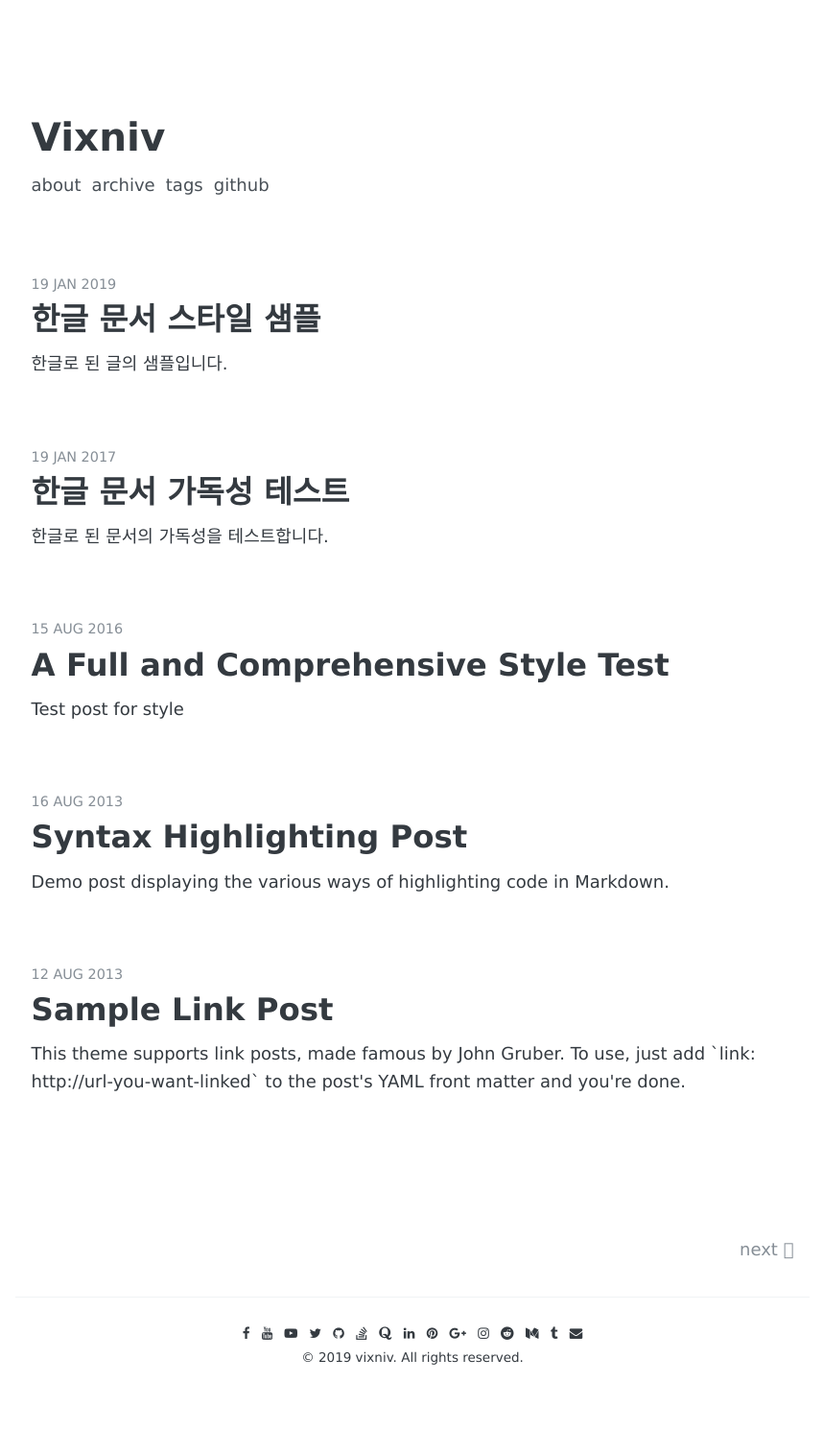
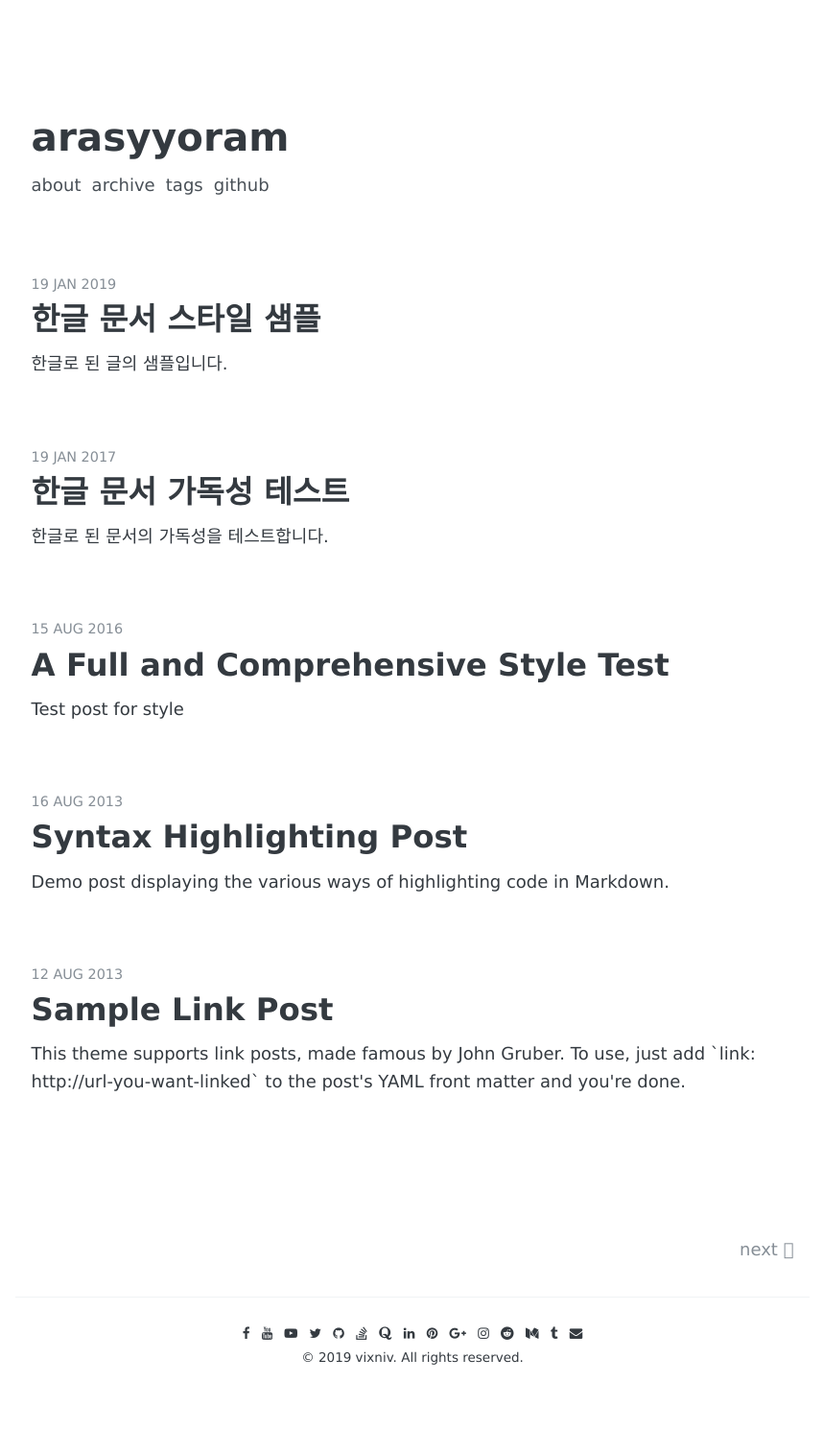
Before and after one commit to arasyyoram/arasyyoram.github.io, a Jekyll site: the page built from index.html, in a window 1280 px wide. Shown: the whole page at 96% size, without its empty margins (210-1068 px from the left). Built offline with Jekyll 4.4.1, drawn with Linux system fonts in a browser that asks for light colours; some web fonts are replaced; the list of posts is cut into pages by our own code.

Commit message:
Update _config.yml

```diff
--- a/_config.yml
+++ b/_config.yml
@@ -3,7 +3,7 @@
 # # # # # # # # # # # # #
 
 # Basic
-name:               "Vixniv"
+name:               "arasyyoram"
 
 author:
   facebook:         your-id
```
